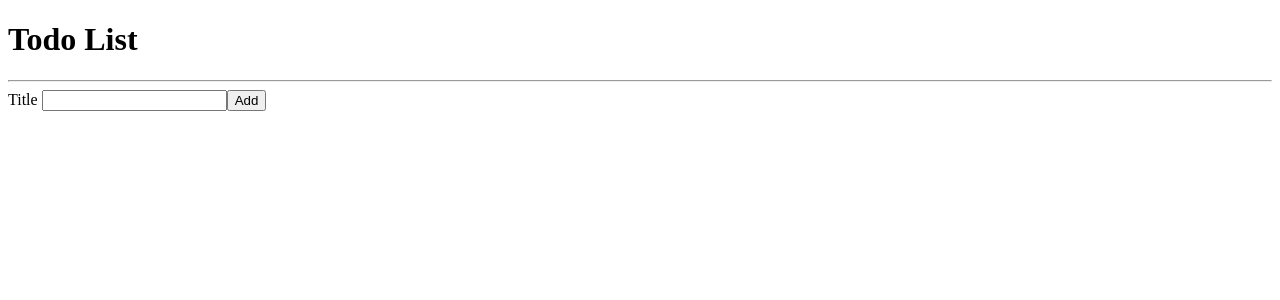
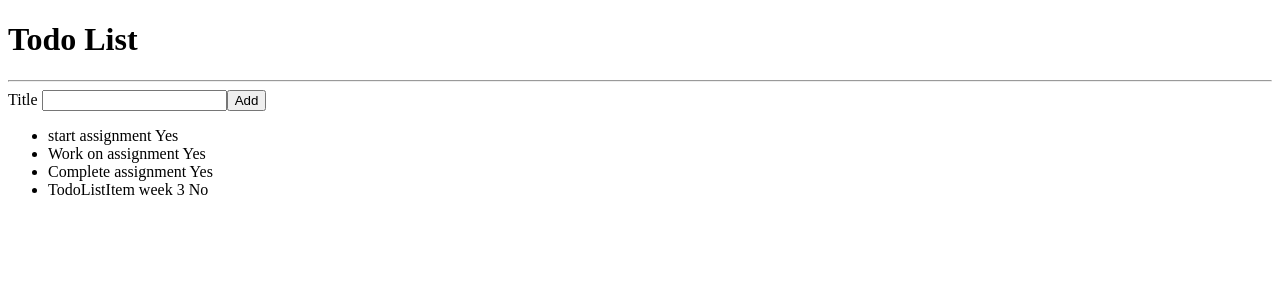
Before and after one commit to up2code3/React-todo, a React (Create React App) app: page / in a window 1280 px wide. Shown: the top 300 px of the page. Built offline with nearby package versions, Linux system fonts and the light colour scheme; the HTML template or start-up script is replaced by a standard one.

Commit message:
Revert "move todoList into state and control Add Todo Input"

```diff
--- a/src/AddTodoForm.js
+++ b/src/AddTodoForm.js
@@ -1,29 +1,18 @@
-import React,{useState} from "react";
+import React from "react";
 
 function AddTodoForm(props) {
-
-  const [todoTitle, setTodoTitle] = useState([])
-
-  const handleTitleChange = (event) => {
-    event.preventDefault();
-
-    let newTodoTitle = event.target.value
-    setTodoTitle(newTodoTitle)
-  }
 
   const handleAddTodo = (event) => {
     event.preventDefault();
 
-    let newTodoTitle = event.target.title.value;
-    props.onAddTodo([newTodoTitle])
-
-
+    let todoTitle = event.target.title.value;
+    props.onAddTodo(todoTitle)
   }
 
   return (
     <form onSubmit={handleAddTodo}>
       <label htmlFor="todoTitle"> Title </label>
-      <input  value={todoTitle} onChange={handleTitleChange} type="text" id="todoTitle" name="title"/>
+      <input type="text" id="todoTitle" name="title"></input>
       <button type="submit"> Add</button>
     </form>
   );
--- a/src/App.js
+++ b/src/App.js
@@ -1,26 +1,24 @@
-import React, { useState } from "react";
-import AddTodoForm from "./AddTodoForm";
-import TodoList from "./TodoList";
+import React from 'react';
+import AddTodoForm from './AddTodoForm';
+import TodoList from './TodoList'
 
 function App() {
-  const [todoList, setTodoList] = useState([]);
 
-  // const [newTodo, setNewTodo] = useState("");
+  const [newTodo, setNewTodo] = React.useState('');
 
-  const addTodo = (newTodo) => {
-    setTodoList([newTodo], [...todoList])
-
-  }
   return (
     <div>
       <h1>Todo List</h1>
-      <hr />
-      <AddTodoForm onAddTodo={addTodo} />
-      {/* <p>{newTodo}</p> */}
-      <TodoList todoList={todoList} />
+      <hr/>
+      <AddTodoForm onAddTodo={setNewTodo}/>
+      <p>
+        {newTodo}
+      </p>
+      <TodoList />
+
     </div>
   );
 }
-console.log();
+console.log()
 
 export default App;
--- a/src/TodoList.js
+++ b/src/TodoList.js
@@ -1,12 +1,33 @@
 import React from "react";
 import TodoListItem from "./TodoListItem";
 
+const todoList = [
+  {
+    id: 0,
+    title: "start assignment",
+    complete:"Yes"
+  },
+  {
+    id: 1,
+    title: "Work on assignment",
+    complete:"Yes"
+  },
+  {
+    id: 2,
+    title: "Complete assignment",
+    complete:"Yes"
+  },
+  {
+    id:3,
+    title: "TodoListItem week 3",
+    complete:"No"
+  }
+];
 
-
-const TodoList = (props) => {
+const TodoList = () => {
   return (
     <ul>
-      {props.todoList.map(function (item) {
+      {todoList.map(function (item) {
         return (
 
             <TodoListItem  key={item.id} todo={item} complete={item.complete}/>
```
